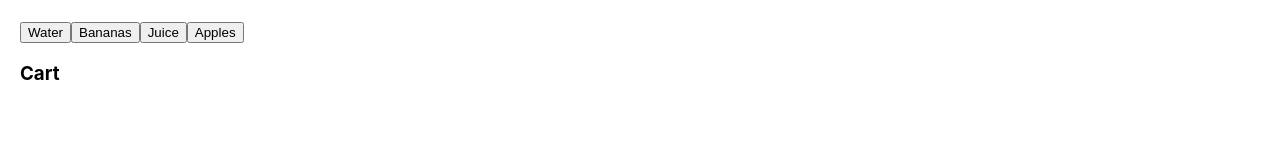
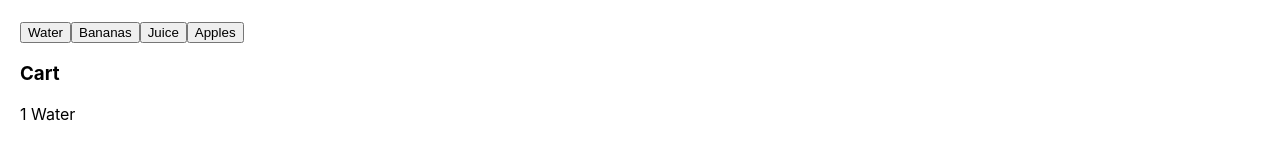
Before and after one commit to garbalau-github/react-and-redux, a React (Vite) app: page / in a window 1280 px wide. Both pictures are taken after a click on the button "Water". Shown: the part 188-348 px from the top of the page. Built offline with nearby package versions, Linux system fonts and the light colour scheme.

Commit message:
Issue #1 fixed, changes in cartReducer.js

```diff
--- a/src/App.jsx
+++ b/src/App.jsx
@@ -18,7 +18,7 @@ const App = () => {
   console.log(state);
 
   // Have the cart object
-  console.log(cart);
+  console.log(cart.arr);
 
   // Dispatch object initialized
   const dispatch = useDispatch();
@@ -59,13 +59,16 @@ const App = () => {
         </div>
         <div>
           <h3>Cart</h3>
-          {cart.map((cartElement, idx) => {
-            return (
-              <p key={(Math.random() * 10).toString()}>
-                {idx + 1} {cartElement}
-              </p>
-            );
-          })}
+          {cart.arr &&
+            cart.arr.map((cartElement, idx) => {
+              return (
+                <div key={(Math.random() * 10).toString()}>
+                  <span>
+                    {idx + 1} {cartElement}
+                  </span>
+                </div>
+              );
+            })}
         </div>
       </>
     </div>
--- a/src/state/reducers/cartReducer.js
+++ b/src/state/reducers/cartReducer.js
@@ -4,15 +4,20 @@
 */
 
 // Initial state and action (type, payload)
-const initialState = [];
+const initialUserState = {
+  arr: [],
+};
 
-const reducer = (state = initialState, action) => {
+const reducer = (state = initialUserState, action) => {
   switch (action.type) {
     case 'add':
       // Add to state
       console.log(`${action.type}: ${action.payload} to [${state}]`);
-      state.push(action.payload);
-      return state;
+      // state.push(action.payload);
+      return {
+        ...state,
+        arr: [...state.arr, action.payload],
+      };
     default:
       return state;
   }
```
